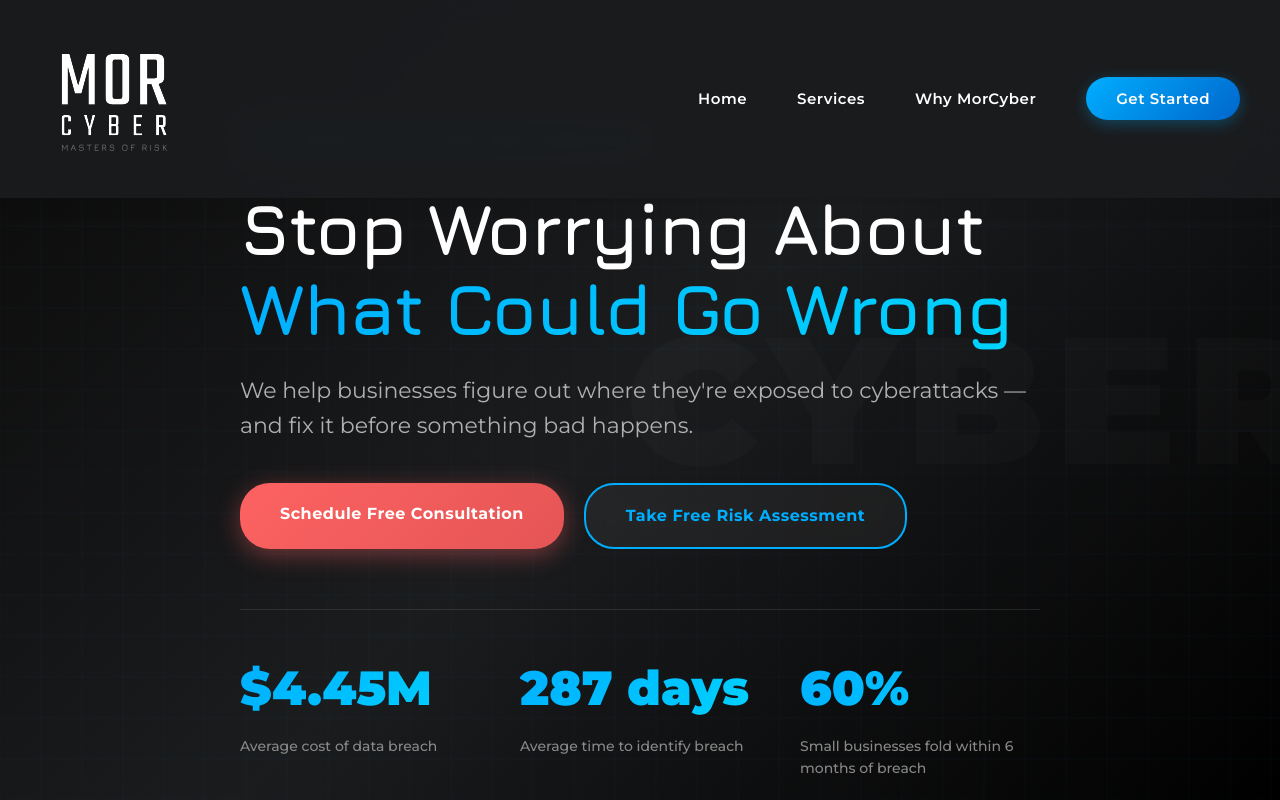
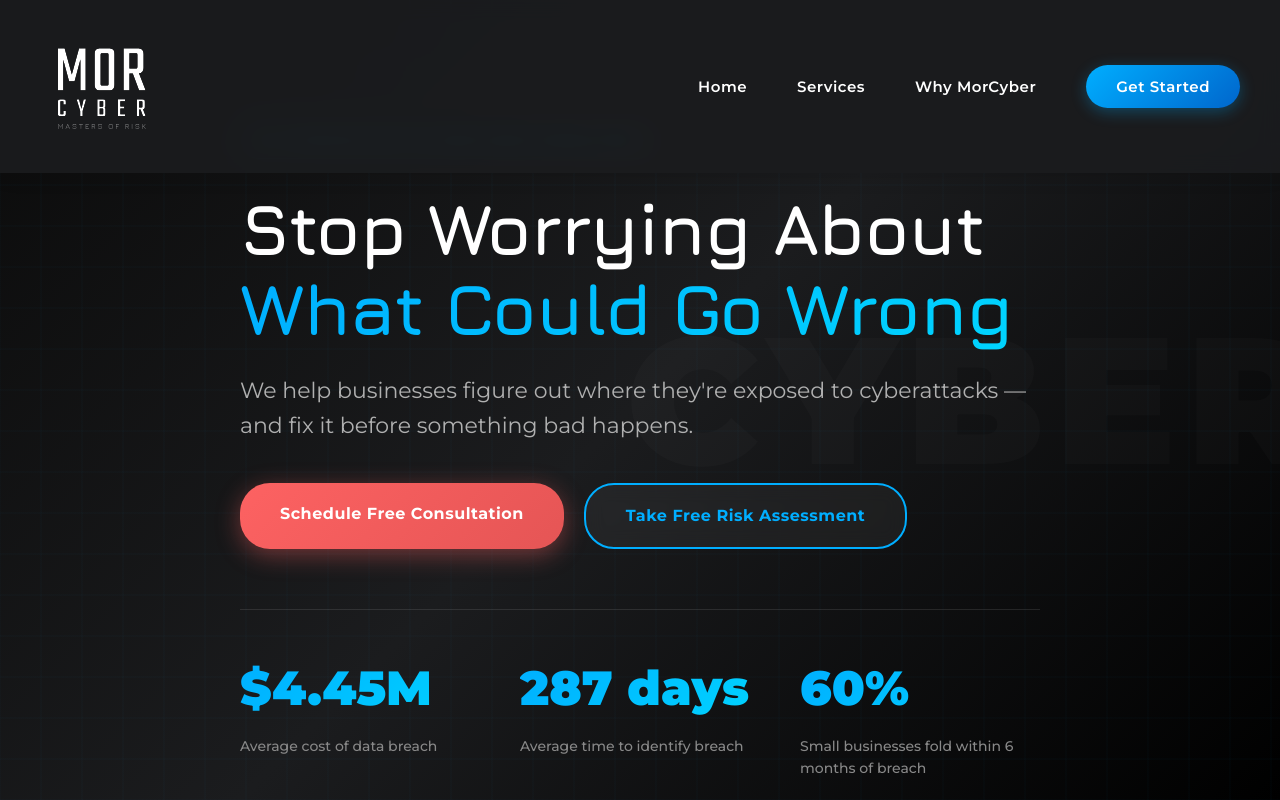
Before and after one commit to SLKCommand/morcyber.github.io, a plain HTML site: page index.html in a window 1280 px wide. Shown: the top 800 px of the page. Drawn offline with nearby package versions, Linux system fonts and the light colour scheme; a web font is replaced by a local one.

Commit message:
Adjust logo height in navigation
Reduced logo height in the navigation bar.

```diff
--- a/index.html
+++ b/index.html
@@ -764,7 +764,7 @@
     <nav class="navbar">
         <div class="nav-container">
             <a href="index.html" style="text-decoration: none;">
-                <img src="MOR_Cyber_logo_.svg" alt="MOR CYBER - Masters of Risk" style="height: 150px; width: auto;">
+                <img src="MOR_Cyber_logo_.svg" alt="MOR CYBER - Masters of Risk" style="height: 125px; width: auto;">
             </a>
             <ul class="nav-menu">
                 <li><a href="index.html">Home</a></li>
```
